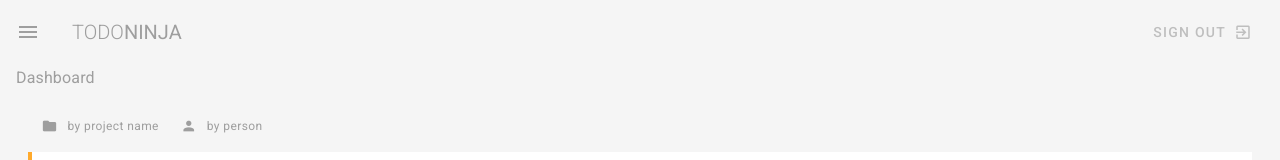
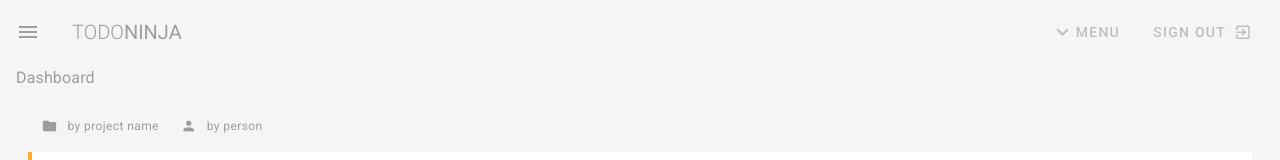
Before and after one commit to KlaytonJr/todo-ninja-vuetify, a Vue app: page / in a window 1280 px wide. Shown: the top 160 px of the page. Built offline with nearby package versions, Linux system fonts and the light colour scheme.

Commit message:
Informations: 	- Menus

```diff
--- a/src/components/Navbar.vue
+++ b/src/components/Navbar.vue
@@ -7,6 +7,31 @@
                 <span>Ninja</span>
             </v-app-bar-title>
             <v-spacer></v-spacer>
+
+            <!-- Dropdown menu -->
+            <v-menu offset-y>
+                <template v-slot:activator="{ on, attrs }">
+                    <v-btn
+                    plain
+                    color="grey"
+                    v-bind="attrs"
+                    v-on="on"
+                    >
+                    <v-icon>mdi-chevron-down</v-icon>
+                    <span>Menu</span>
+                    </v-btn>
+                </template>
+                <v-list>
+                    <v-list-item
+                    v-for="link in links"
+                    :key="link.text"
+                    route :to="link.route"
+                    >
+                        <v-list-item-title>{{ link.text }}</v-list-item-title>
+                    </v-list-item>
+                </v-list>
+            </v-menu>
+
             <v-btn plain color="grey">
                 <span>Sign Out</span>
                 <v-icon right>
```
